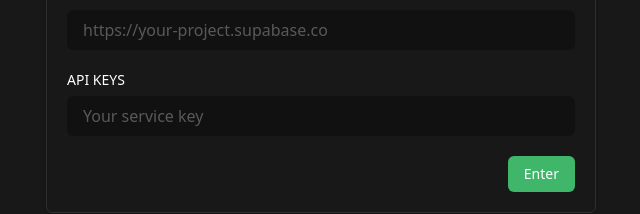
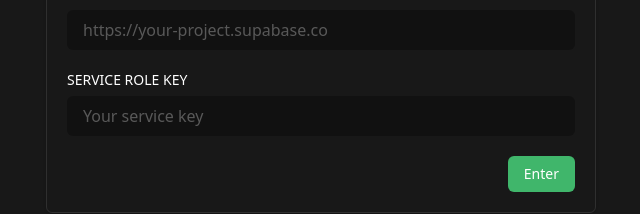
Before and after one commit to xavimondev/supaplay, a React (Vite) app: page / in a window 1280 px wide. Shown: the part 426-640 px from the top of the page, without its empty margins (319-959 px from the left). Built offline with nearby package versions, Linux system fonts and the light colour scheme; what ansi-to-html would draw is missing.

Commit message:
update form

```diff
--- a/src/components/form-credentials.tsx
+++ b/src/components/form-credentials.tsx
@@ -34,7 +34,7 @@ export function FormCredentials({ onSubmit }: FormCredentialsProps) {
       </div>
       <div className='w-full flex flex-col gap-1.5'>
         <label htmlFor='servicekey' className='text-white text-sm font-medium uppercase'>
-          API Keys
+          Service Role Key
         </label>
         <input
           type='text'
```
